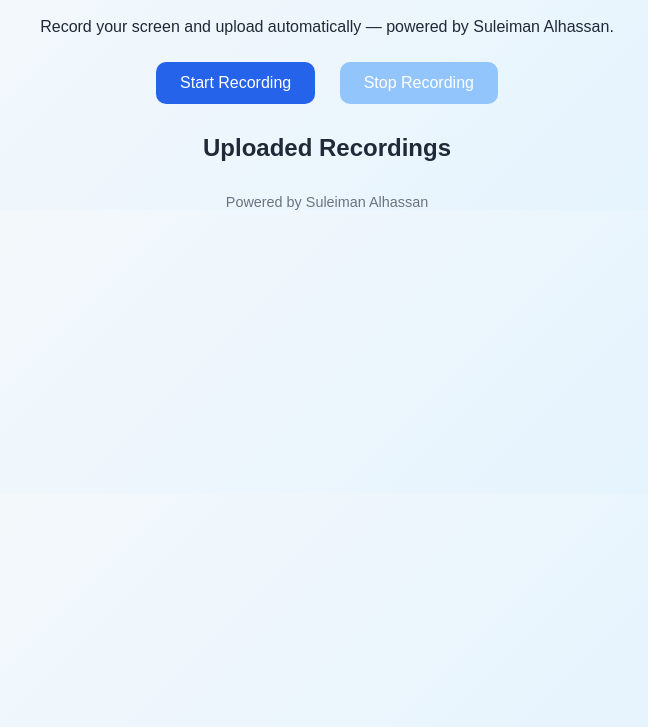
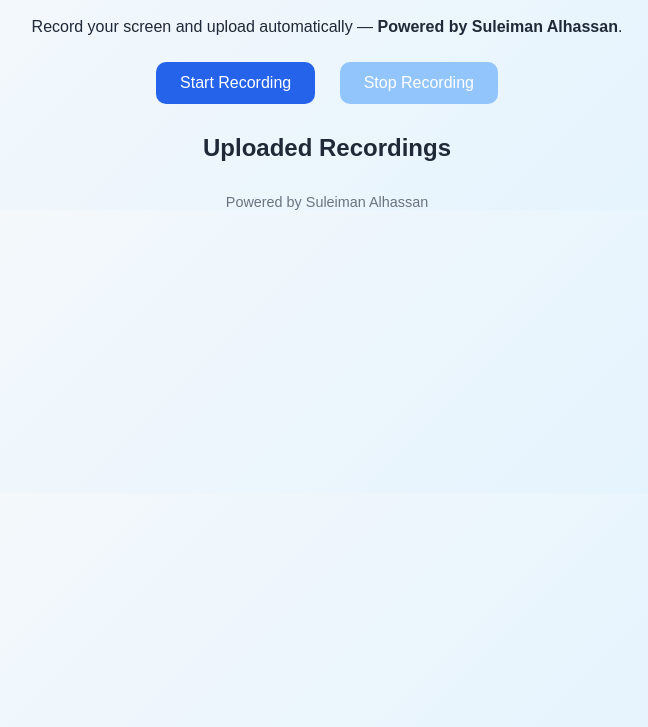
Before and after one commit to sulimanalhassan123as-code/Never-Hide-recorder-wed-app, a plain HTML site: page index.html in a window 1280 px wide. Shown: the part 73-800 px from the top of the page, without its empty margins (313-961 px from the left). Drawn offline with Linux system fonts and the light colour scheme; no server answers.

Commit message:
Update index.html

```diff
--- a/index.html
+++ b/index.html
@@ -7,15 +7,21 @@
   <link rel="stylesheet" href="css/style.css" />
 </head>
 <body>
+  <main class="container">
     <h1>🎥 Never Hide Recorder</h1>
-  <p>Record your screen and upload automatically — powered by Suleiman Alhassan.</p>
+    <p>Record your screen and upload automatically — <b>Powered by Suleiman Alhassan</b>.</p>
 
+    <div class="controls">
       <button id="startBtn">Start Recording</button>
       <button id="stopBtn" disabled>Stop Recording</button>
       <div id="recording-indicator"></div>
+    </div>
 
+    <section class="recordings">
       <h2>Uploaded Recordings</h2>
       <ul id="recordingsList"></ul>
+    </section>
+  </main>
 
   <footer>Powered by Suleiman Alhassan</footer>
 
```
Lines whose indentation alone changed are shown as unchanged.
